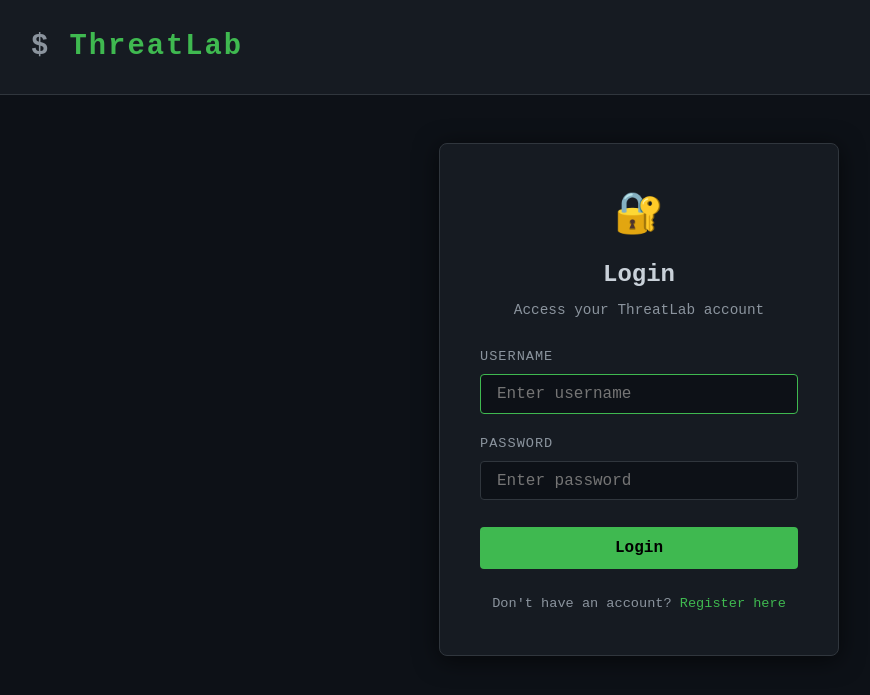
After one commit to xenithic/ThreatLab, a Flask app: page /login in a window 1280 px wide. The commit adds this page. Shown: the top 695 px of the page, without its empty margins (1-871 px from the left). Run offline with Flask 3, Linux system fonts and the light colour scheme.

Commit message:
Add user authentication system with session-based login and integrate with gamified lab platform

```diff
--- a/app.py
+++ b/app.py
@@ -1,4 +1,4 @@
-from flask import Flask, render_template, request, session, jsonify
+from flask import Flask, render_template, request, session, jsonify, redirect, url_for
 import os
 import sqlite3
 
@@ -40,9 +40,17 @@ def get_db():
     conn.row_factory = sqlite3.Row
     return conn
 
-def init_progress_db():
+def init_db():
     conn = get_db()
-    conn.execute("""
+    cursor = conn.cursor()
+    cursor.execute("""
+        CREATE TABLE IF NOT EXISTS users (
+            id INTEGER PRIMARY KEY AUTOINCREMENT,
+            username TEXT UNIQUE,
+            password TEXT
+        )
+    """)
+    cursor.execute("""
         CREATE TABLE IF NOT EXISTS progress (
             id INTEGER PRIMARY KEY AUTOINCREMENT,
             username TEXT,
@@ -54,7 +62,7 @@ def init_progress_db():
     conn.commit()
     conn.close()
 
-init_progress_db()
+init_db()
 
 def is_lab_completed(username, lab):
     conn = get_db()
@@ -91,24 +99,82 @@ def get_user_stats(username):
 def inject_target_host():
     return dict(target_host=TARGET_HOST)
 
-# --- Auto-assign session username ---
+# --- Auth: login required check ---
+
+PUBLIC_ENDPOINTS = {'login', 'register', 'static', 'submit_flag_unified'}
 
 @app.before_request
-def ensure_session_username():
-    if "username" not in session:
-        session["username"] = "user1"
+def require_login():
+    if request.endpoint not in PUBLIC_ENDPOINTS and 'username' not in session:
+        return redirect(url_for('login'))
+
+# --- Auth routes ---
+
+@app.route('/register', methods=['GET', 'POST'])
+def register():
+    error = None
+    if request.method == 'POST':
+        username = request.form.get('username', '').strip()
+        password = request.form.get('password', '')
+        if not username or not password:
+            error = 'Username and password are required.'
+        else:
+            conn = get_db()
+            try:
+                existing = conn.execute(
+                    'SELECT id FROM users WHERE username = ?', (username,)
+                ).fetchone()
+                if existing:
+                    error = 'Username already exists.'
+                else:
+                    conn.execute(
+                        'INSERT INTO users (username, password) VALUES (?, ?)',
+                        (username, password)
+                    )
+                    conn.commit()
+                    return redirect(url_for('login'))
+            finally:
+                conn.close()
+    return render_template('register.html', error=error)
+
+@app.route('/login', methods=['GET', 'POST'])
+def login():
+    error = None
+    if request.method == 'POST':
+        username = request.form.get('username', '').strip()
+        password = request.form.get('password', '')
+        conn = get_db()
+        try:
+            user = conn.execute(
+                'SELECT id FROM users WHERE username = ? AND password = ?',
+                (username, password)
+            ).fetchone()
+        finally:
+            conn.close()
+        if user:
+            session['username'] = username
+            return redirect(url_for('dashboard'))
+        else:
+            error = 'Invalid username or password.'
+    return render_template('login.html', error=error)
+
+@app.route('/logout')
+def logout():
+    session.clear()
+    return redirect(url_for('login'))
 
 # --- Dashboard ---
 
 @app.route('/')
 @app.route('/dashboard')
 def dashboard():
-    username = session.get("username")
+    username = session.get('username')
     stats = get_user_stats(username)
     return render_template(
         'dashboard.html',
-        total_points=stats["total_points"],
-        completed_labs=stats["completed_labs"],
+        username=username,
+        total_points=stats['total_points'],
+        completed_labs=stats['completed_labs'],
         total_labs=TOTAL_LABS,
     )
 
@@ -117,6 +183,9 @@ def dashboard():
 @app.route('/submit-flag', methods=['POST'])
 def submit_flag_unified():
     username = session.get("username")
+    if not username:
+        return jsonify({"status": "error", "message": "Authentication required"}), 401
+
     lab = request.form.get("lab", "")
     flag = request.form.get("flag", "")
 
--- a/static/style.css
+++ b/static/style.css
@@ -26,6 +26,9 @@ header {
     background-color: var(--header-bg);
     padding: 1.5rem 2rem;
     border-bottom: 1px solid var(--border-color);
+    display: flex;
+    align-items: center;
+    justify-content: space-between;
 }
 
 header h1 {
@@ -319,3 +322,110 @@ h2, h3 {
     color: var(--error-color);
     border: 1px solid var(--error-color);
 }
+
+/* --- Header Logout Link --- */
+
+.header-logout {
+    color: #8b949e;
+    text-decoration: none;
+    font-size: 0.9rem;
+    padding: 0.4rem 0.9rem;
+    border: 1px solid var(--border-color);
+    border-radius: 4px;
+    transition: color 0.2s ease, border-color 0.2s ease;
+}
+
+.header-logout:hover {
+    color: var(--error-color);
+    border-color: var(--error-color);
+}
+
+/* --- Auth Pages --- */
+
+.auth-container {
+    display: flex;
+    justify-content: center;
+    align-items: center;
+    min-height: 60vh;
+}
+
+.auth-card {
+    background-color: var(--card-bg);
+    border: 1px solid var(--border-color);
+    border-radius: 8px;
+    padding: 2.5rem;
+    width: 100%;
+    max-width: 400px;
+    box-shadow: 0 4px 24px rgba(0, 0, 0, 0.6);
+}
+
+.auth-header {
+    text-align: center;
+    margin-bottom: 1.5rem;
+}
+
+.auth-icon {
+    font-size: 2.5rem;
+    display: block;
+    margin-bottom: 0.5rem;
+}
+
+.auth-header h2 {
+    margin-bottom: 0.3rem;
+}
+
+.auth-subtitle {
+    color: #8b949e;
+    font-size: 0.9rem;
+}
+
+.auth-form .form-group {
+    margin-bottom: 1.2rem;
+}
+
+.auth-form label {
+    display: block;
+    margin-bottom: 0.4rem;
+    font-size: 0.85rem;
+    color: #8b949e;
+    text-transform: uppercase;
+    letter-spacing: 1px;
+}
+
+.auth-form .input-field {
+    width: 100%;
+}
+
+.auth-btn {
+    width: 100%;
+    padding: 0.75rem;
+    font-size: 1rem;
+    margin-top: 0.5rem;
+}
+
+.auth-error {
+    background-color: rgba(248, 81, 73, 0.1);
+    color: var(--error-color);
+    border: 1px solid var(--error-color);
+    padding: 0.75rem 1rem;
+    border-radius: 4px;
+    margin-bottom: 1rem;
+    font-size: 0.9rem;
+    text-align: center;
+}
+
+.auth-footer {
+    text-align: center;
+    margin-top: 1.5rem;
+    font-size: 0.85rem;
+    color: #8b949e;
+}
+
+.auth-footer a {
+    color: var(--primary-color);
+    text-decoration: none;
+}
+
+.auth-footer a:hover {
+    text-decoration: underline;
+}
--- a/templates/base.html
+++ b/templates/base.html
@@ -9,6 +9,9 @@
 <body>
     <header>
         <h1><a href="{{ url_for('dashboard') }}">ThreatLab</a></h1>
+        {% if session.get('username') %}
+        <a href="{{ url_for('logout') }}" class="header-logout">Logout</a>
+        {% endif %}
     </header>
     <main>
         {% block content %}{% endblock %}
--- a/templates/dashboard.html
+++ b/templates/dashboard.html
@@ -4,7 +4,7 @@
 
 {% block content %}
 <div class="dashboard-container">
-    <h2>Welcome to ThreatLab</h2>
+    <h2>Welcome, {{ username }}</h2>
 
     <!-- Stats Panel -->
     <div class="stats-panel">
--- a/templates/lab_broken_auth.html
+++ b/templates/lab_broken_auth.html
@@ -32,7 +32,7 @@
         <h3>🏁 Submit Flag</h3>
         <div class="flag-form-inline">
             <input type="text" id="flag" placeholder="Enter flag here" class="input-field">
-            <button class="btn btn-secondary" onclick="submitFlag('broken_auth')">Submit</button>
+            <button id="submit-btn" class="btn btn-secondary" onclick="submitFlag('broken_auth')">Submit</button>
         </div>
         <div id="flag-result"></div>
     </div>
@@ -41,7 +41,7 @@
 <script>
 function submitFlag(lab) {
     const flag = document.getElementById("flag").value;
-    const btn = document.querySelector(".flag-submit-section button");
+    const btn = document.getElementById("submit-btn");
     btn.disabled = true;
     fetch("/submit-flag", {
         method: "POST",
--- a/templates/lab_command_injection.html
+++ b/templates/lab_command_injection.html
@@ -30,7 +30,7 @@
         <h3>🏁 Submit Flag</h3>
         <div class="flag-form-inline">
             <input type="text" id="flag" placeholder="Enter flag here" class="input-field">
-            <button class="btn btn-secondary" onclick="submitFlag('command_injection')">Submit</button>
+            <button id="submit-btn" class="btn btn-secondary" onclick="submitFlag('command_injection')">Submit</button>
         </div>
         <div id="flag-result"></div>
     </div>
@@ -39,7 +39,7 @@
 <script>
 function submitFlag(lab) {
     const flag = document.getElementById("flag").value;
-    const btn = document.querySelector(".flag-submit-section button");
+    const btn = document.getElementById("submit-btn");
     btn.disabled = true;
     fetch("/submit-flag", {
         method: "POST",
--- a/templates/lab_data_exposure.html
+++ b/templates/lab_data_exposure.html
@@ -33,7 +33,7 @@
         <h3>🏁 Submit Flag</h3>
         <div class="flag-form-inline">
             <input type="text" id="flag" placeholder="Enter flag here" class="input-field">
-            <button class="btn btn-secondary" onclick="submitFlag('data_exposure')">Submit</button>
+            <button id="submit-btn" class="btn btn-secondary" onclick="submitFlag('data_exposure')">Submit</button>
         </div>
         <div id="flag-result"></div>
     </div>
@@ -42,7 +42,7 @@
 <script>
 function submitFlag(lab) {
     const flag = document.getElementById("flag").value;
-    const btn = document.querySelector(".flag-submit-section button");
+    const btn = document.getElementById("submit-btn");
     btn.disabled = true;
     fetch("/submit-flag", {
         method: "POST",
--- a/templates/lab_directory_enum.html
+++ b/templates/lab_directory_enum.html
@@ -47,7 +47,7 @@
         <h3>🏁 Submit Flag</h3>
         <div class="flag-form-inline">
             <input type="text" id="flag" placeholder="Enter flag here" class="input-field">
-            <button class="btn btn-secondary" onclick="submitFlag('dir_enum')">Submit</button>
+            <button id="submit-btn" class="btn btn-secondary" onclick="submitFlag('dir_enum')">Submit</button>
         </div>
         <div id="flag-result"></div>
     </div>
@@ -123,7 +123,7 @@
 
     function submitFlag(lab) {
         const flag = document.getElementById("flag").value;
-        const btn = document.querySelector(".flag-submit-section button");
+        const btn = document.getElementById("submit-btn");
         btn.disabled = true;
         fetch("/submit-flag", {
             method: "POST",
--- a/templates/lab_hydra.html
+++ b/templates/lab_hydra.html
@@ -52,7 +52,7 @@ welcome</pre>
         <h3>🏁 Submit Flag</h3>
         <div class="flag-form-inline">
             <input type="text" id="flag" placeholder="Enter flag here" class="input-field">
-            <button class="btn btn-secondary" onclick="submitFlag('hydra')">Submit</button>
+            <button id="submit-btn" class="btn btn-secondary" onclick="submitFlag('hydra')">Submit</button>
         </div>
         <div id="flag-result"></div>
     </div>
@@ -61,7 +61,7 @@ welcome</pre>
 <script>
 function submitFlag(lab) {
     const flag = document.getElementById("flag").value;
-    const btn = document.querySelector(".flag-submit-section button");
+    const btn = document.getElementById("submit-btn");
     btn.disabled = true;
     fetch("/submit-flag", {
         method: "POST",
--- a/templates/lab_nmap.html
+++ b/templates/lab_nmap.html
@@ -40,7 +40,7 @@
         <h3>🏁 Submit Flag</h3>
         <div class="flag-form-inline">
             <input type="text" id="flag" placeholder="Enter flag here" class="input-field">
-            <button class="btn btn-secondary" onclick="submitFlag('nmap')">Submit</button>
+            <button id="submit-btn" class="btn btn-secondary" onclick="submitFlag('nmap')">Submit</button>
         </div>
         <div id="flag-result"></div>
     </div>
@@ -49,7 +49,7 @@
 <script>
 function submitFlag(lab) {
     const flag = document.getElementById("flag").value;
-    const btn = document.querySelector(".flag-submit-section button");
+    const btn = document.getElementById("submit-btn");
     btn.disabled = true;
     fetch("/submit-flag", {
         method: "POST",
--- a/templates/lab_sqlmap.html
+++ b/templates/lab_sqlmap.html
@@ -45,7 +45,7 @@ http://{{ target_host }}:5000/search?id=1 UNION SELECT 1,2,3</pre>
         <h3>🏁 Submit Flag</h3>
         <div class="flag-form-inline">
             <input type="text" id="flag" placeholder="Enter flag here" class="input-field">
-            <button class="btn btn-secondary" onclick="submitFlag('sqlmap')">Submit</button>
+            <button id="submit-btn" class="btn btn-secondary" onclick="submitFlag('sqlmap')">Submit</button>
         </div>
         <div id="flag-result"></div>
     </div>
@@ -54,7 +54,7 @@ http://{{ target_host }}:5000/search?id=1 UNION SELECT 1,2,3</pre>
 <script>
 function submitFlag(lab) {
     const flag = document.getElementById("flag").value;
-    const btn = document.querySelector(".flag-submit-section button");
+    const btn = document.getElementById("submit-btn");
     btn.disabled = true;
     fetch("/submit-flag", {
         method: "POST",
--- /dev/null
+++ b/templates/login.html
@@ -0,0 +1,35 @@
+{% extends 'base.html' %}
+
+{% block title %}Login — ThreatLab{% endblock %}
+
+{% block content %}
+<div class="auth-container">
+    <div class="auth-card">
+        <div class="auth-header">
+            <span class="auth-icon">🔐</span>
+            <h2>Login</h2>
+            <p class="auth-subtitle">Access your ThreatLab account</p>
+        </div>
+
+        {% if error %}
+        <div class="auth-error">{{ error }}</div>
+        {% endif %}
+
+        <form method="POST" action="{{ url_for('login') }}" class="auth-form">
+            <div class="form-group">
+                <label for="username">Username</label>
+                <input type="text" id="username" name="username" class="input-field" placeholder="Enter username" required autofocus>
+            </div>
+            <div class="form-group">
+                <label for="password">Password</label>
+                <input type="password" id="password" name="password" class="input-field" placeholder="Enter password" required>
+            </div>
+            <button type="submit" class="btn auth-btn">Login</button>
+        </form>
+
+        <p class="auth-footer">
+            Don't have an account? <a href="{{ url_for('register') }}">Register here</a>
+        </p>
+    </div>
+</div>
+{% endblock %}
```
Also changed, not shown: templates/register.html (added, +35 -0 lines), database.db, lab.db.
